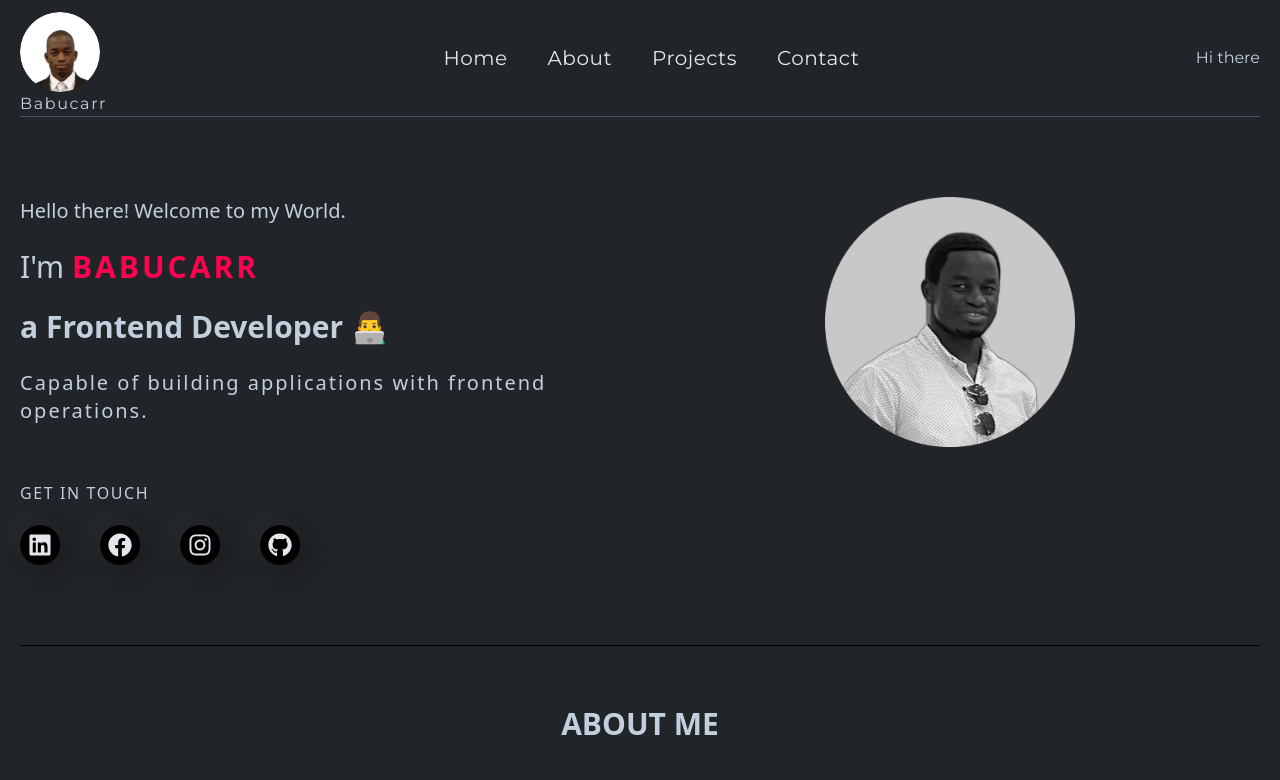
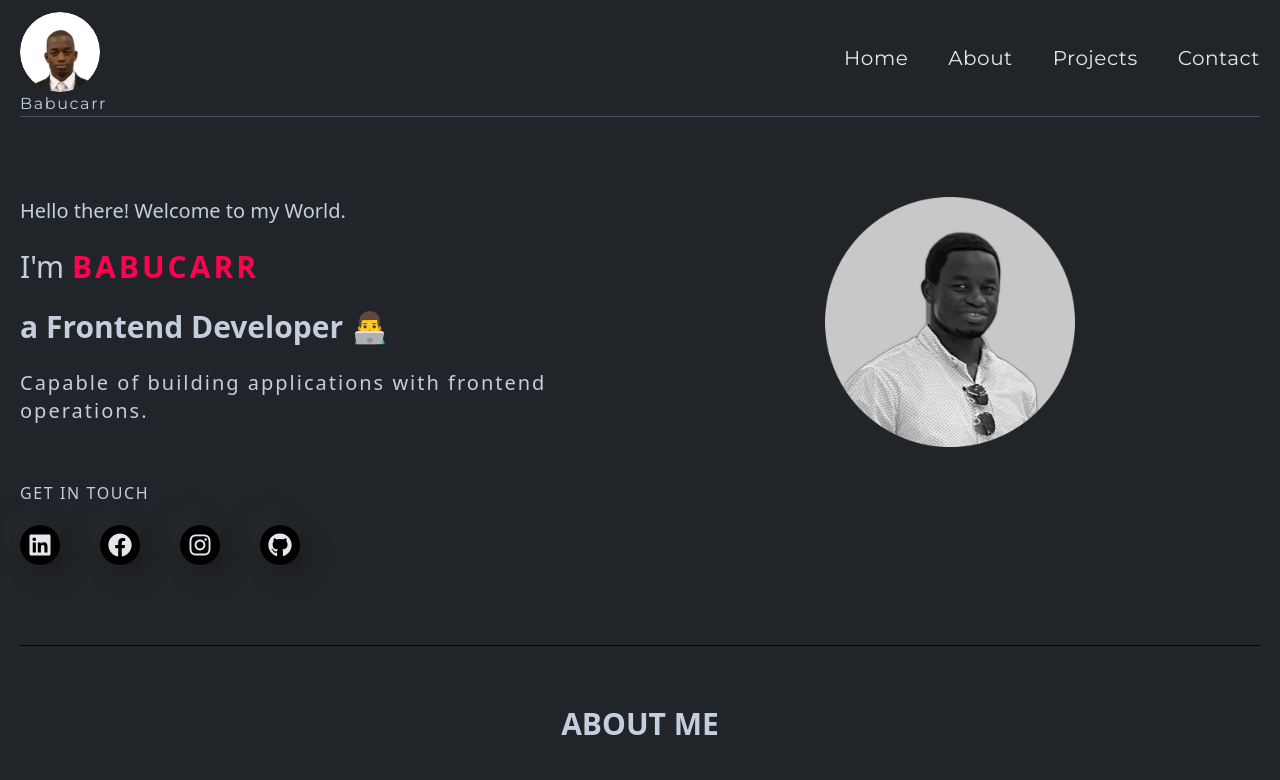
Before and after one commit to Babucarr-Badjie/Personal-Portfolio, a React (Create React App) app: page / in a window 1280 px wide. Shown: the top 780 px of the page. Built offline with nearby package versions, Linux system fonts and the light colour scheme.

Commit message:
Navbar updated

```diff
--- a/src/components/Navbar.js
+++ b/src/components/Navbar.js
@@ -96,7 +96,6 @@ export default function Navbar() {
           </div>
         )}
       </div>
-      <div>Hi there</div>
     </div>
   );
 }
```
